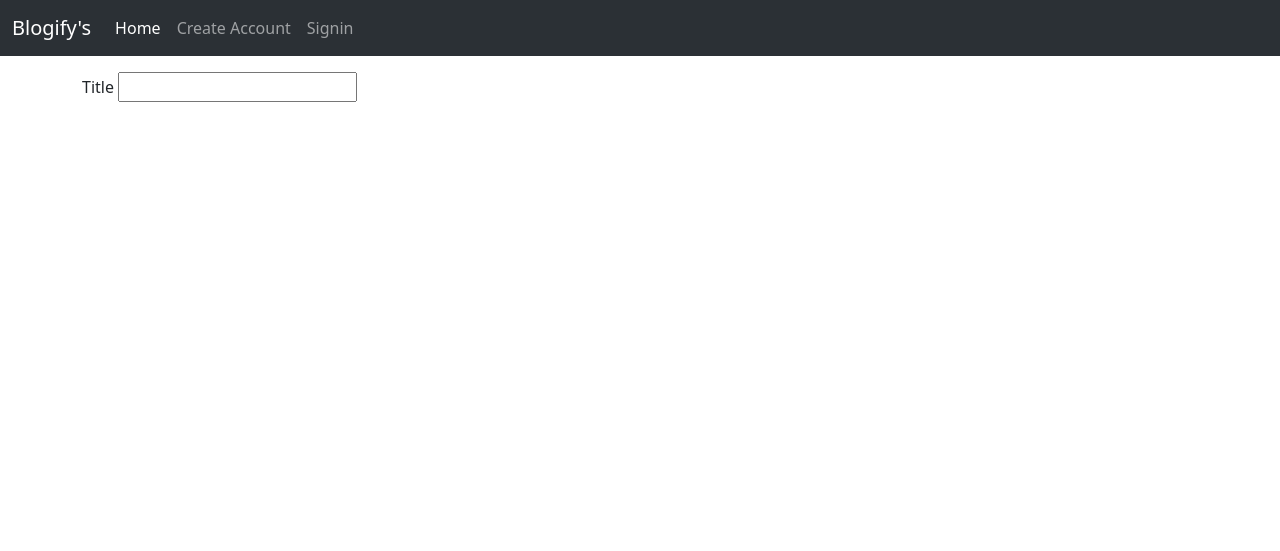
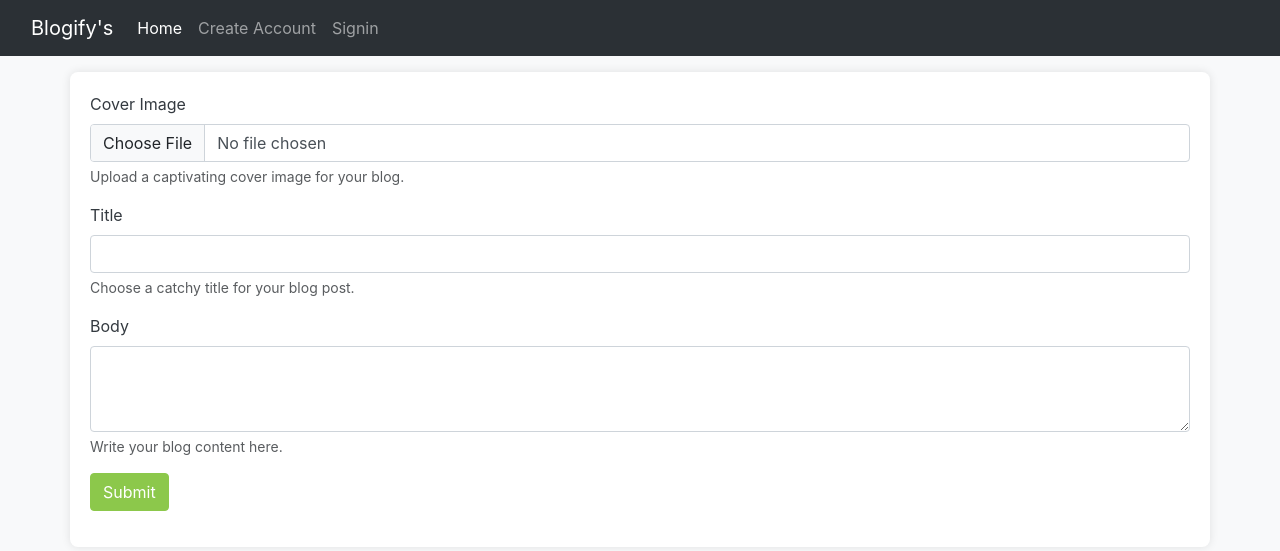
Before and after one commit to ritikgupta2002/Blogify, a Node server app: page /blog/add-new in a window 1280 px wide. Shown: the top 551 px of the page. Run offline with Node 20, Linux system fonts and the light colour scheme; some libraries are stand-ins or nearby versions.

Commit message:
multer setup done ( user now can upload his files )

```diff
--- a/package.json
+++ b/package.json
@@ -4,7 +4,8 @@
     "ejs": "^3.1.9",
     "express": "^4.18.2",
     "jsonwebtoken": "^9.0.2",
-    "mongoose": "^8.0.3"
+    "mongoose": "^8.0.3",
+    "multer": "^1.4.5-lts.1"
   },
   "devDependencies": {
     "nodemon": "^3.0.2"
--- a/routes/blog.js
+++ b/routes/blog.js
@@ -1,11 +1,38 @@
 const express = require("express");
 const Router = express.Router();
-const Blog=require("../models/blog.js");
+const multer = require("multer");
+const path = require("path");
+const Blog = require("../models/blog.js");
 
-Router.get("/add-new",(req,res)=>{
-    res.render("addBlog",{
-       user:req.user
-    })
-})
+const storage = multer.diskStorage({
+  destination: function (req, file, cb) {
+    cb(null, path.resolve(`./public/uploads/`));
+  },
+  filename: function (req, file, cb) {
+    const fileName = `${Date.now()}-${file.originalname}`;
+    cb(null, fileName);
+  },
+});
 
-module.exports=Router;
+const upload = multer({ storage: storage });
+
+Router.get("/add-new", (req, res) => {
+  res.render("addBlog", {
+    user: req.user,
+  });
+});
+
+Router.post("/", upload.single("coverImage"), async(req, res) => {
+  console.log(req.body);
+  console.log(req.file);
+  const { title, body } = req.body;
+  const  blog= await Blog.create({
+    title,
+    body,
+    coverImageURl: `uploads/${req.file.filename}`,
+    createdBy: req.user_id,
+  });
+  return res.redirect(`/blog/${blog._id}`);
+});
+
+module.exports = Router;
--- a/routes/user.js
+++ b/routes/user.js
@@ -30,7 +30,7 @@ Router.post("/signin", async (req, res) => {
 });
 
 Router.get("/logout", async (req, res) => {
-  res.clearCookie("token").redirect("/");
+  res.clearCookie("token").redirect("signin");
 });
 
 module.exports = Router;
--- a/views/addBlog.ejs
+++ b/views/addBlog.ejs
@@ -4,15 +4,54 @@
   <%- include("partials/head.ejs") %>
   <meta charset="UTF-8" />
   <meta name="viewport" content="width=device-width, initial-scale=1.0" />
-    <title>Add new Blog</title>
+  <title>Add New Blog</title>
+  <link rel="stylesheet" href="https://stackpath.bootstrapcdn.com/bootstrap/4.3.1/css/bootstrap.min.css">
+  <link rel="stylesheet" href="path/to/custom-styles.css">
+  <style>
+    body {
+      background-color: #f8f9fa; /* Light gray background color */
+      color: #343a40; /* Dark text color */
+    }
+    .container {
+      background-color: #ffffff; /* White container background color */
+      border-radius: 8px; /* Rounded corners for the container */
+      box-shadow: 0 0 10px rgba(0, 0, 0, 0.1); /* Subtle box shadow for depth */
+      padding: 20px; /* Padding inside the container */
+    }
+    .form-control {
+      border: 1px solid #ced4da; /* Light gray border for form controls */
+    }
+    .btn-primary {
+      background-color: #8cc84b; /* Primary button color */
+      border: 1px solid #8cc84b; /* Primary button border color */
+    }
+    .btn-primary:hover {
+      background-color: #72a43b; /* Darker color on hover for primary button */
+      border: 1px solid #72a43b; /* Darker border color on hover for primary button */
+    }
+  </style>
 </head>
 <body>
   <%- include("partials/nav.ejs") %>
   <div class="container mt-3">
-      <form>
+    <form action="/blog" method="post" enctype="multipart/form-data">
+      <div class="mb-3">
+        <label for="coverImage" class="form-label">Cover Image</label>
+        <input type="file" class="form-control" id="coverImage" name="coverImage" aria-describedby="coverImageHelp" />
+        <div id="coverImageHelp" class="form-text">Upload a captivating cover image for your blog.</div>
+      </div>
       <div class="mb-3">
         <label for="title" class="form-label">Title</label>
-          <input type="text" id="title" name="title" aria-describedby="title" />
+        <input type="text" class="form-control" id="title" name="title" aria-describedby="titleHelp" />
+        <div id="titleHelp" class="form-text">Choose a catchy title for your blog post.</div>
+      </div>
+      <div class="mb-3">
+        <label for="body" class="form-label">Body</label>
+        <textarea class="form-control" id="body" name="body" rows="3" aria-describedby="bodyHelp"></textarea>
+        <div id="bodyHelp" class="form-text">Write your blog content here.</div>
+      </div>
+      <div class="mb-3">
+        <button type="submit" class="btn btn-primary">Submit</button>
       </div>
     </form>
   </div>
```
Also changed, not shown: 2 other files. Lines whose indentation alone changed are shown as unchanged.
